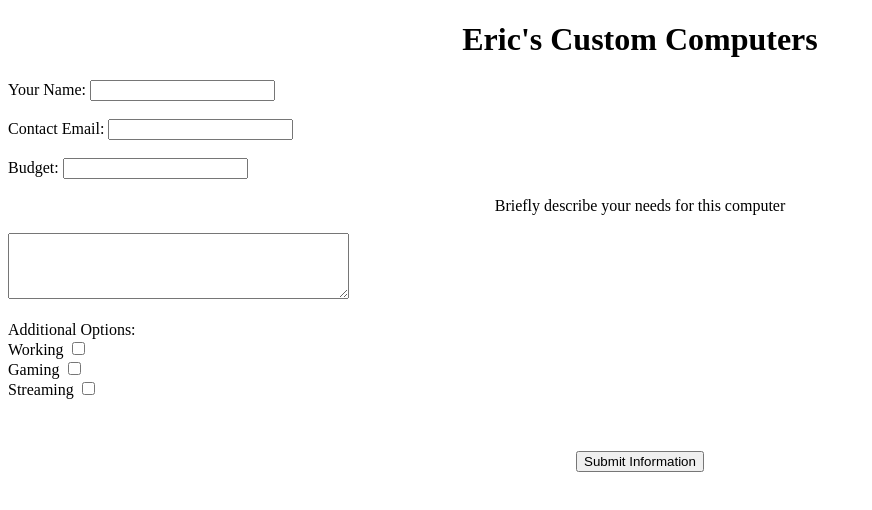
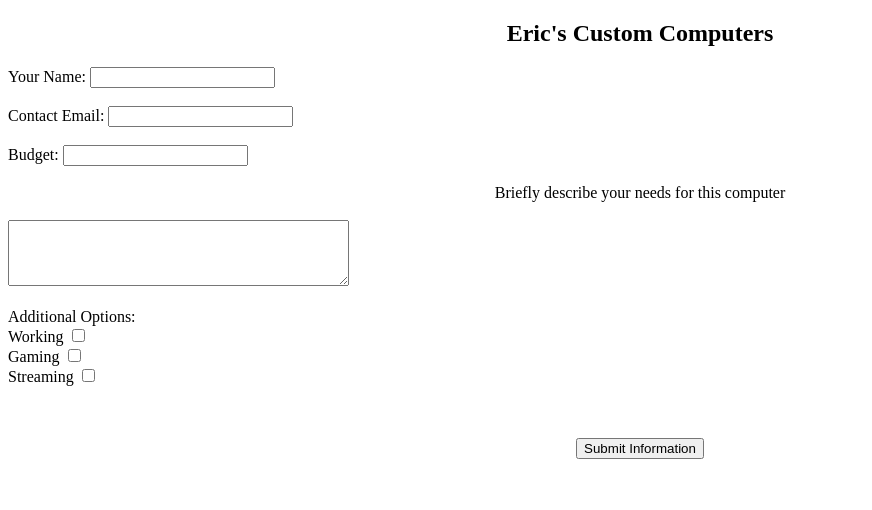
Before and after one commit to et-pc/create, a plain HTML site: page index.html in a window 1280 px wide. Shown: the whole page, without its empty margins (0-872 px from the left). Drawn offline with Linux system fonts and the light colour scheme.

Commit message:
Update index.html

```diff
--- a/index.html
+++ b/index.html
@@ -4,7 +4,7 @@
 	<meta name="viewport" content="width=device-width, initial-scale=1.0">
 </head>
 
-<h1><center>Eric's Custom Computers</center></h1>
+<h2><center>Eric's Custom Computers</center></h2>
 
 Your Name: <input type="text" id="name"><br><br>
 Contact Email: <input type="email" id="email"><br><br>
```
